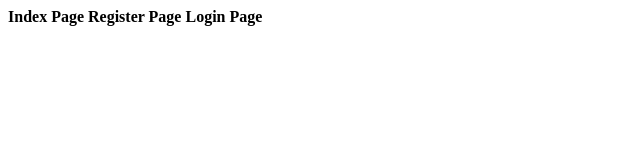
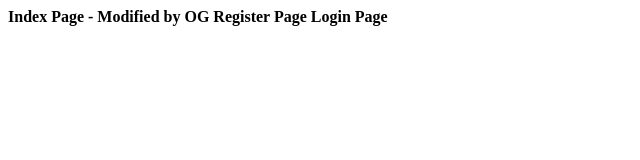
Before and after one commit to SaivivekGangisetti/demoproject31239, a plain HTML site: page index.html in a window 1280 px wide. Shown: the whole page, without its empty margins (0-640 px from the left). Drawn offline with Linux system fonts and the light colour scheme.

Commit message:
modified by OG

```diff
--- a/index.html
+++ b/index.html
@@ -1,3 +1,3 @@
-<b>Index Page</b>
+<b>Index Page - Modified by OG</b>
 <b>Register Page</b>
 <b>Login Page</b>
```
